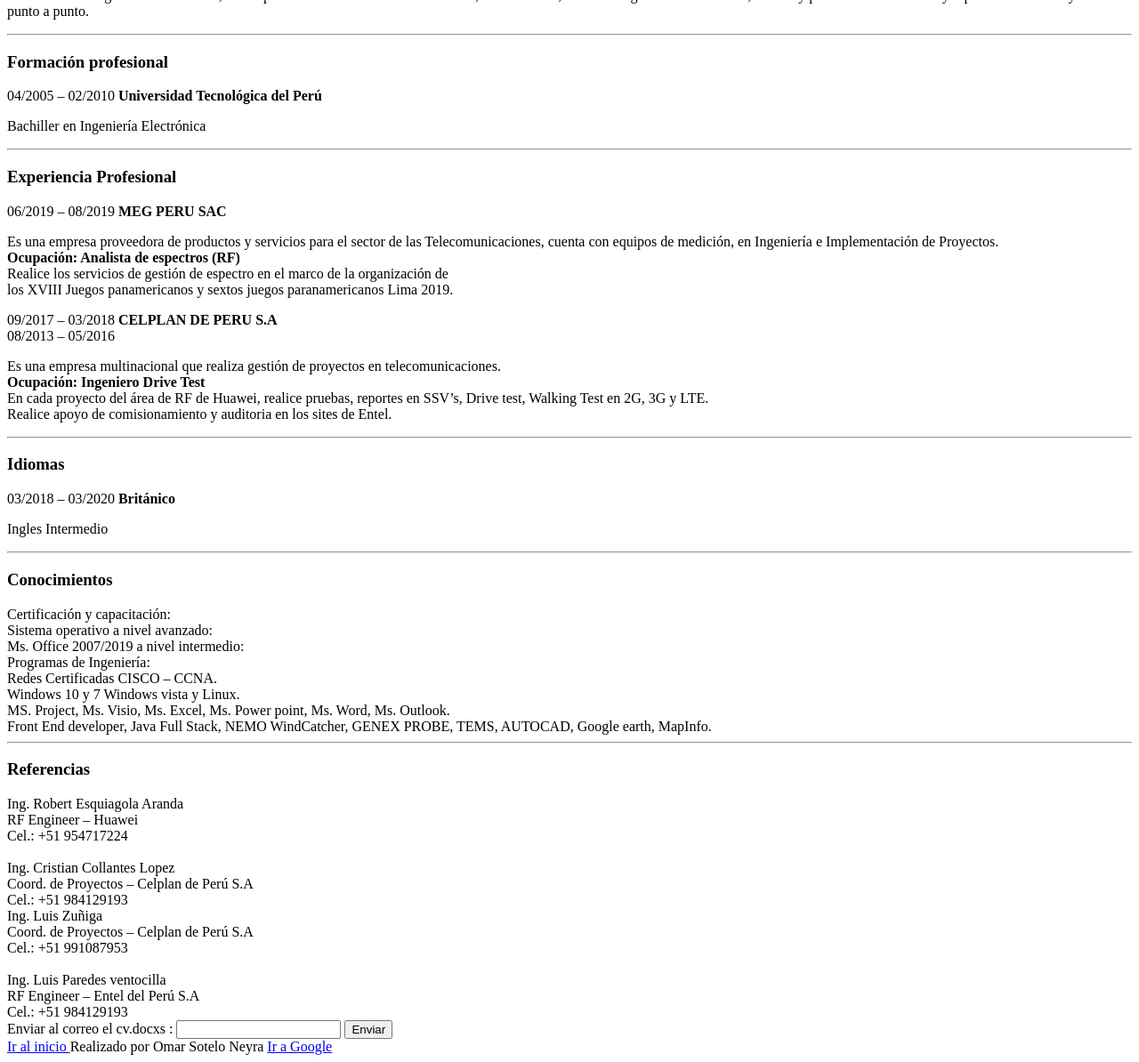
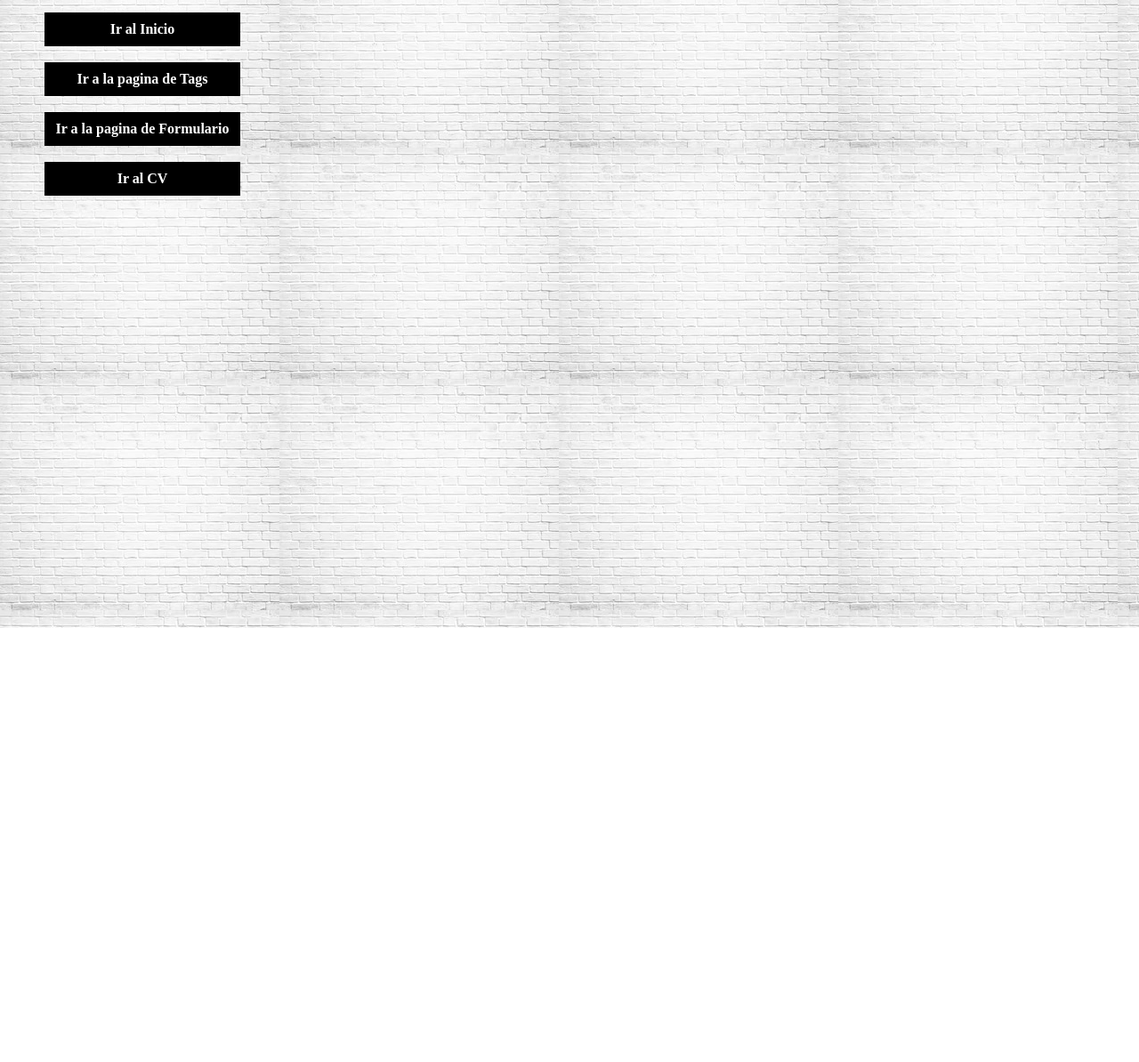
Before and after one commit to Omar183/Semana02, a plain HTML site: page cv.html in a window 1280 px wide. Shown: the part 94-1288 px from the top of the page at 89% size. After the commit the page ends 800 px from the top, so only its background shows below. Drawn offline with Linux system fonts and the light colour scheme.

Commit message:
cambios realizados en master

```diff
--- a/cv.html
+++ b/cv.html
@@ -4,77 +4,16 @@
 	<head>
 		<meta charset="UTF-8">
 		<title>Omar Sotelo Neyra</title>
-		<!--<link rel="stylesheet" href="estilos.css"> -->
-
+		<link rel="stylesheet" href="css/main.css">
 	</head>
-
+	<h1>Pagina en desarrollo</h1>
 	<body>
-<div id="descripcion">
-				<h1>Omar Amed Sotelo Neyra</h1>
-				<p class="parrafo1">
-					Profesional en Ingeniería Electrónica, con experiencia en la red de telefonía móvil, radiodifusión, VoIP en cargos como monitoreo, control y pruebas de mediciones y reportes de las BTS y enlaces punto a punto.</p>
-
-				<hr/>
-			<h3>Formación profesional</h3>
-				04/2005 – 02/2010 <b>Universidad Tecnológica del Perú</b><br><p class="parrafo2">Bachiller en Ingeniería Electrónica</p>
-				<hr/>
-			<h3>Experiencia Profesional</h3>
-				<p>06/2019 – 08/2019 <b>MEG PERU SAC</b><br/><p class="parrafo2">Es una empresa proveedora de productos y servicios para el sector de las Telecomunicaciones, cuenta con equipos de medición, en Ingeniería e Implementación de Proyectos.<br>
-				<b>Ocupación: Analista de espectros (RF)</b><br/>Realice los servicios de gestión de espectro en el marco de la organización de<br/> los XVIII Juegos panamericanos y sextos juegos paranamericanos Lima 2019.
-				</p>
-
-				<p>09/2017 – 03/2018 <b>CELPLAN DE PERU S.A</b>
-				<br/>08/2013 – 05/2016<p class="parrafo2">Es una empresa multinacional que realiza gestión de proyectos en telecomunicaciones.<br>
-
-				<b>Ocupación: Ingeniero Drive Test</b><br/>En cada proyecto del área de RF de Huawei, realice pruebas, reportes en SSV’s, Drive test, Walking Test en 2G, 3G y LTE.<br/>Realice apoyo de comisionamiento y auditoria en los sites de Entel.
-				</p>
-				<hr/>
-			<h3>Idiomas</h3>
-				<p>03/2018 – 03/2020 <b>Británico</b><br/><p class="parrafo2">Ingles Intermedio
-				</p>
-				<hr/>
-			<h3>Conocimientos</h3>
-		<section>
-			<div class="caja01">
-			Certificación y capacitación:<br>
-			Sistema operativo a nivel avanzado:<br>
-			Ms. Office 2007/2019 a nivel intermedio:<br>
-			Programas de Ingeniería:
-			</div>
-			<div class="caja02">
-				Redes Certificadas CISCO – CCNA.<br>
-				Windows 10 y 7 Windows vista y Linux.<br>
-				MS. Project, Ms. Visio, Ms. Excel, Ms. Power point, Ms. Word, Ms. Outlook.<br>
-				Front End developer, Java Full Stack, NEMO WindCatcher, GENEX PROBE, TEMS, AUTOCAD, Google earth, MapInfo.
-			</div>
-		</section>
-		<div class="clearfix"></div>
-
-			<hr/>
-		<section>
-			<h3>Referencias</h3>
-			<div class="caja03">
-			Ing. Robert Esquiagola Aranda<br/>RF Engineer – Huawei<br/>Cel.: +51 954717224<br/><br/>Ing. Cristian Collantes Lopez<br/>Coord. de Proyectos – Celplan de Perú S.A<br/>
-			Cel.: +51 984129193
-			</div>
-			<div class="caja04">
-				Ing. Luis Zuñiga<br/>Coord. de Proyectos – Celplan de Perú S.A<br/>Cel.: +51 991087953<br/><br/>Ing. Luis Paredes ventocilla<br/>RF Engineer – Entel del Perú S.A<br/>
-				Cel.: +51 984129193
-			</div>
-		</section>
-		<div class="clearfix"></div>
-</div>
-<div id="correo">
-	<form>
-		<label>Enviar al correo el cv.docxs :</label>
-		<input type="text" correo="correo"/>
-		<input id="boton01"type="submit" value="Enviar"/>
-	</form>
-</div>
-<footer>
-	<a id="boton02" href="index.html">Ir al inicio </a>
-	Realizado por Omar Sotelo Neyra
-	<a id="boton02"target="_blank" href="https://www.google.com.pe/" >Ir a Google</a>
-</footer>
+		<nav>
+			<ul>
+				<a id="boton01" href="index.html">Ir al Inicio</a><br>
+				<a id="boton01" href="tags.html">Ir a la pagina de Tags</a><br>
+				<a id="boton01" href="form.html">Ir a la pagina de Formulario</a><br>
+				<a id="boton01" href="cv.html">Ir al CV</a>
+			</ul>
 </body>
 </html>
```
